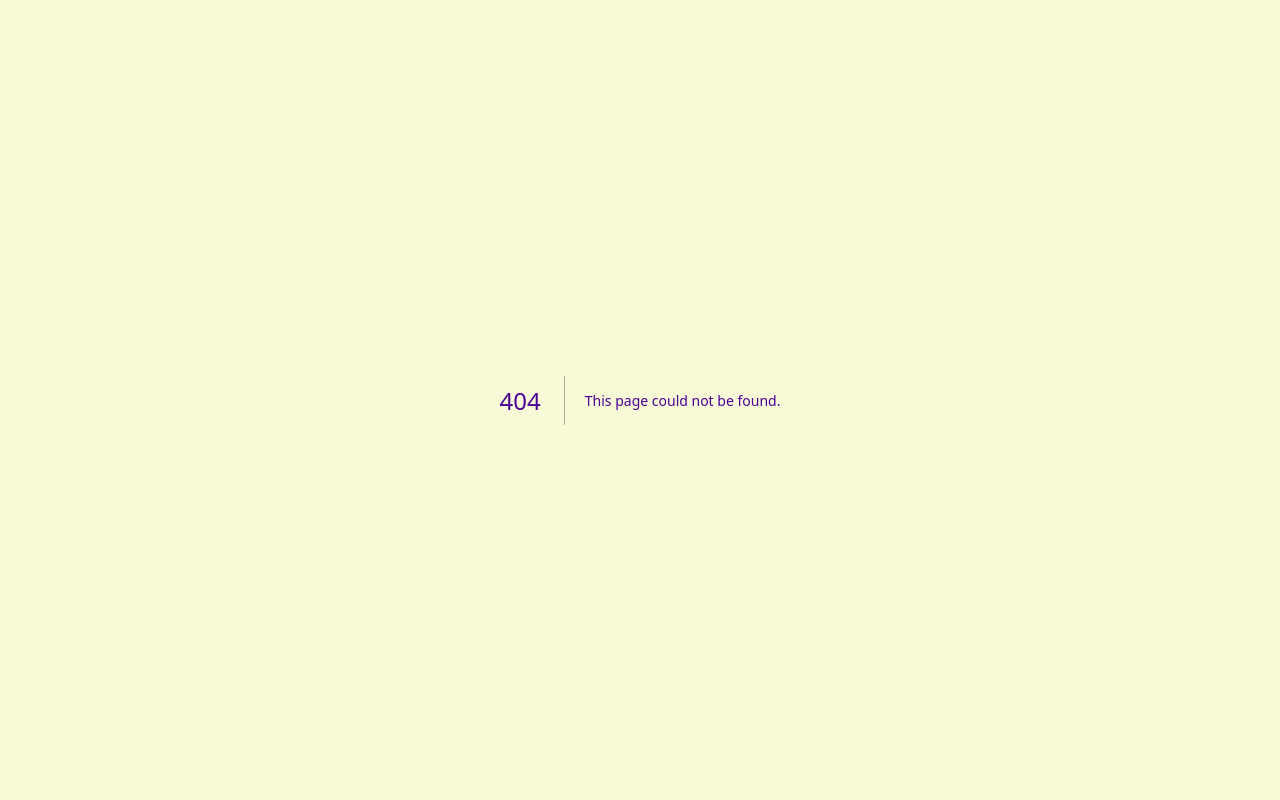
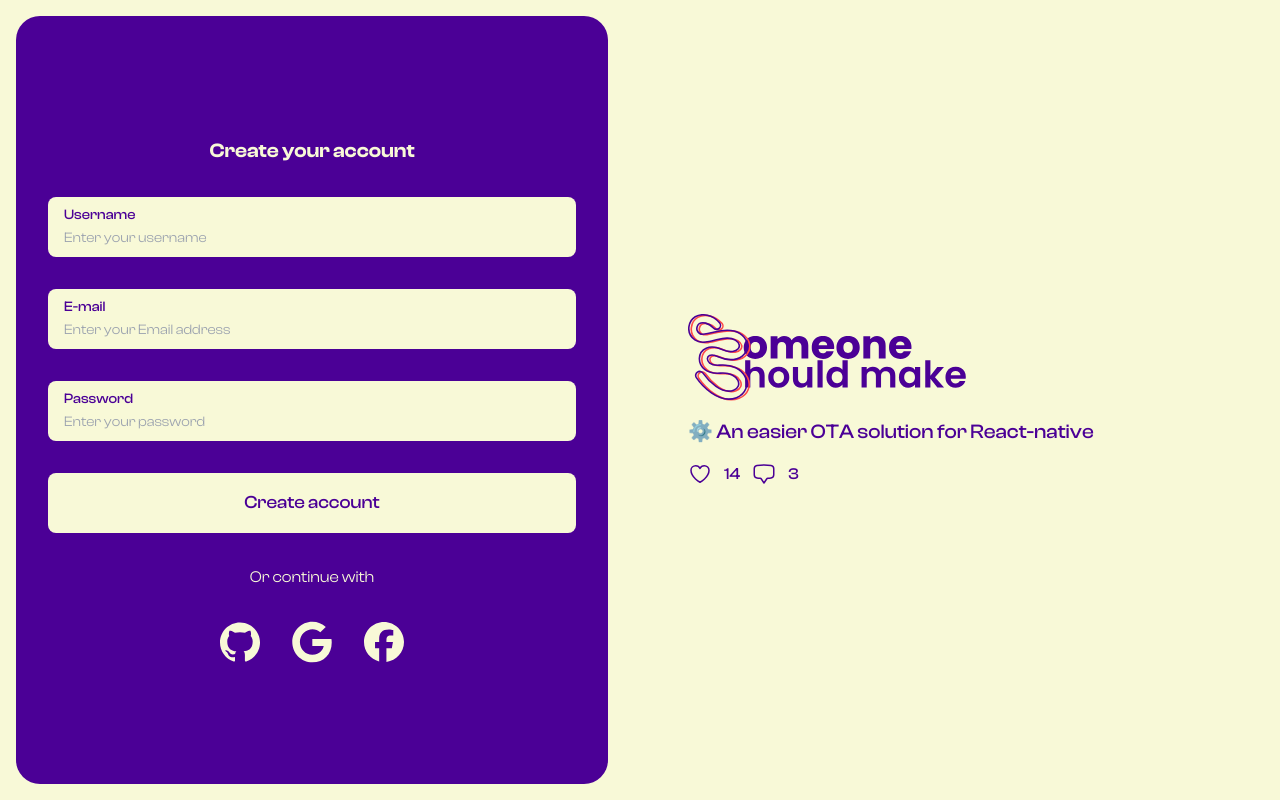
Before and after one commit to monsef123/someoneshouldmake, a Next.js app: page /register in a window 1280 px wide. Before the commit this address had no page. Built offline with nearby package versions, Linux system fonts and the light colour scheme; no server answers.

Commit message:
Add auth with Google

```diff
--- a/app/globals.css
+++ b/app/globals.css
@@ -28,3 +28,7 @@ textarea:focus,
 button:focus {
   outline: none;
 }
+
+html, body {
+  height: 100%;
+}
--- a/app/layout.tsx
+++ b/app/layout.tsx
@@ -20,7 +20,7 @@ export default function RootLayout({
   return (
     <html lang="en">
       <body className={clashDisplay.className + " bg-background-light text-primary-light"}>
-        <div className="container mx-auto">
+        <div className="container mx-auto h-full">
           {children}
         </div>
       </body>
--- /dev/null
+++ b/app/register/page.tsx
@@ -0,0 +1,7 @@
+import RegisterView from "@/sections/register/view/register-view";
+
+export default function RegisterPage() {
+	return (
+		<RegisterView />
+	)
+}
--- a/components/header-nav/index.tsx
+++ b/components/header-nav/index.tsx
@@ -6,7 +6,6 @@ import Link from "next/link";
 import ProfileAvatar from "../profile-avatar";
 import React, { useState, useEffect } from "react";
 import {
-	signInWithGoogle,
 	signOut,
 	onAuthStateChanged
 } from "@/lib/firebase/auth";
@@ -23,7 +22,6 @@ function useUserSession(initialUser: any) {
 	useEffect(() => {
 		if ("serviceWorker" in navigator) {
 			const serializedFirebaseConfig = encodeURIComponent(JSON.stringify(firebaseConfig));
-			console.log("Firebase config", serializedFirebaseConfig);
 			const serviceWorkerUrl = `/auth-service-worker.js?firebaseConfig=${serializedFirebaseConfig}`
 
 			navigator.serviceWorker
@@ -47,7 +45,7 @@ function useUserSession(initialUser: any) {
 
 			// refresh when user changed to ease testing
 			if (user?.email !== authUser?.email) {
-				router.refresh()
+				router.push(navRoutes.explore.root);
 			}
 		})
 		// eslint-disable-next-line react-hooks/exhaustive-deps
@@ -68,13 +66,6 @@ export default function HeaderNavigation({ initialUser }: headerNavigationProps)
 		event.preventDefault();
 		signOut();
 	};
-
-	const handleSignIn = (event: any) => {
-		event.preventDefault();
-		signInWithGoogle();
-	};
-
-	console.log(user);
 
 	return (
 		<header className="flex items-center justify-between py-4">
@@ -120,12 +111,22 @@ export default function HeaderNavigation({ initialUser }: headerNavigationProps)
 							</li>
 						</>
 					) : (
-						<button
-							className="py-2 px-4 rounded-full bg-primary-light text-background-light font-medium text-sm"
-							onClick={handleSignIn}
-						>
-							Sign in with Google
-						</button>
+						<li>
+							<div className="flex items-center justify-end gap-4">
+								<Link
+									href="/"
+									className="py-3 px-6 rounded-full bg-transparent text-primary-light border border-primary-light font-medium text-sm"
+								>
+									Login
+								</Link>
+								<Link
+									href={navRoutes.register.root}
+									className="py-3 px-6 rounded-full bg-primary-light text-background-light font-medium text-sm"
+								>
+									Get started!
+								</Link>
+							</div>
+						</li>
 					)}
 
 				</ul>
--- a/config/navigation-routes.tsx
+++ b/config/navigation-routes.tsx
@@ -10,6 +10,9 @@ const navRoutes = {
 		root: "/post",
 		create: "/post/create",
 		view: (id: number) => `/post/${id}`,
+	},
+	register: {
+		root: "/register"
 	}
 }
 
--- /dev/null
+++ b/sections/register/view/register-view.tsx
@@ -0,0 +1,116 @@
+"use client"
+
+import Image from "next/image";
+import { InputHTMLAttributes } from "react";
+import {
+	signInWithGoogle,
+} from "@/lib/firebase/auth";
+
+interface CustomInputProps extends InputHTMLAttributes<HTMLInputElement> {
+	label: string;
+	value?: string;
+}
+
+function CustomInput({
+	label, ...other
+}: CustomInputProps) {
+	return (
+		<div className="w-full rounded-lg bg-background-light px-4 py-2 mt-8">
+			<label className="block font-medium text-sm">{label}</label>
+			<input
+				className="bg-transparent font-regular text-sm w-full"
+				{...other}
+			/>
+		</div>
+	);
+}
+
+export default function RegisterView() {
+
+	const handleSignIn = (event: any) => {
+		event.preventDefault();
+		signInWithGoogle();
+	};
+
+	return (
+		<main className="w-100 h-full bg-background-light grid grid-cols-2 gap-8">
+			<div className="p-4 h-full w-100">
+				<div className="w-100 h-full bg-primary-light rounded-3xl p-8 flex flex-col items-center justify-center">
+					<h1 className="text-background-light text-center text-xl font-semibold">Create your account</h1>
+					<CustomInput
+						label="Username"
+						placeholder="Enter your username"
+					/>
+					<CustomInput
+						label="E-mail"
+						placeholder="Enter your Email address"
+					/>
+					<CustomInput
+						label="Password"
+						placeholder="Enter your password"
+						type="password"
+					/>
+					<button className="mt-8 rounded-lg bg-background-light text-primary-light w-full p-4 font-medium text-lg">
+						Create account
+					</button>
+					<p className="my-8 text-background-light"> Or continue with </p>
+					<div
+						className="flex items-center justify-center gap-8"
+					>
+						<button>
+							<Image
+								src="/images/icons/github.svg"
+								width={40}
+								height={40}
+								alt=""
+							/>
+						</button>
+						<button onClick={handleSignIn}>
+							<Image
+								src="/images/icons/google.svg"
+								width={40}
+								height={40}
+								alt=""
+							/>
+						</button>
+						<button>
+							<Image
+								src="/images/icons/facebook.svg"
+								width={40}
+								height={40}
+								alt=""
+							/>
+						</button>
+					</div>
+				</div>
+			</div>
+			<div className="w-100 h-full rounded-3xl p-8 flex flex-col items-start justify-center">
+				<Image
+					src="/images/ssm-logo.svg"
+					width={280}
+					height={280}
+					alt=""
+				/>
+				<h2 className="text-xl font-medium mt-4">
+					⚙️ An easier OTA solution for React-native
+				</h2>
+				<div className="flex item-center justify-start gap-3 mt-4 font-medium">
+					<Image
+						src="/images/icons/heart.svg"
+						alt=""
+						width={24}
+						height={24}
+					/>
+					14
+					<Image
+						src="/images/icons/comment.svg"
+						alt=""
+						width={24}
+						height={24}
+					/>
+					3
+				</div>
+			</div>
+		</main>
+	);
+}
```
Also changed, not shown: public/images/icons/google.svg (added).
